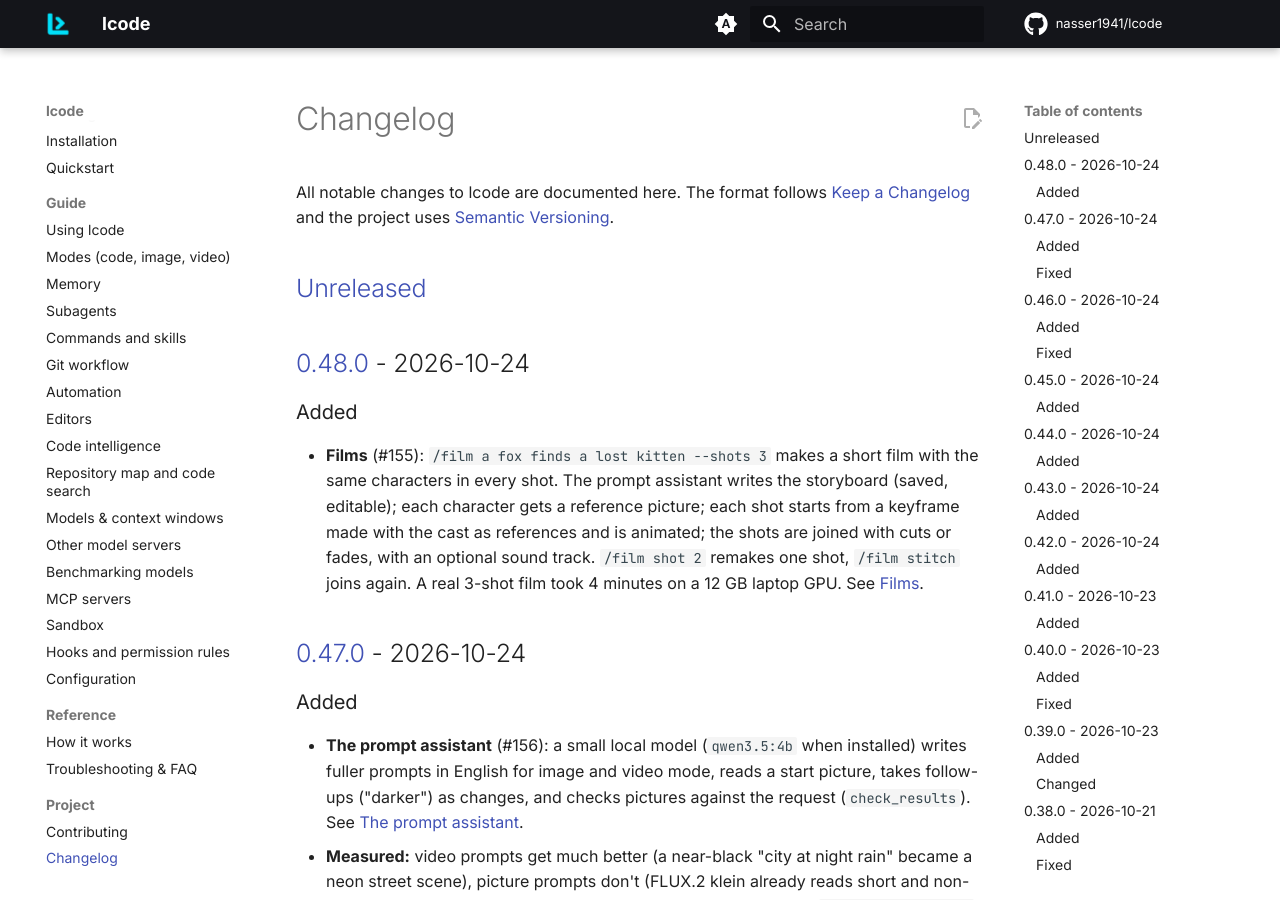
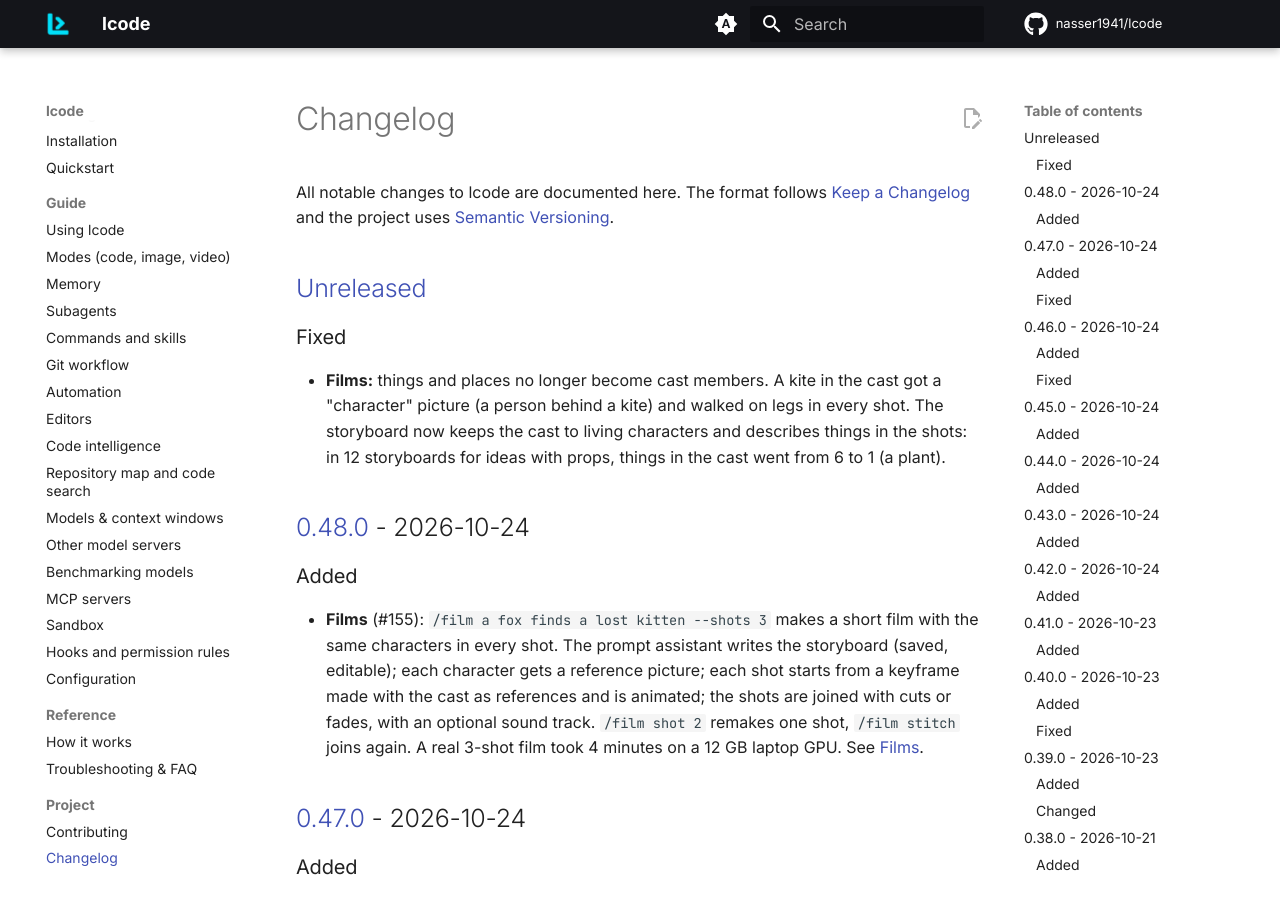
Before and after one commit to nasser1941/lcode, an MkDocs documentation site: the page built from docs/changelog.md, in a window 1280 px wide and 900 px high. Built offline with MkDocs 1.6.1 and Material for MkDocs 9.7.7, drawn with Linux system fonts in a browser that asks for light colours; comment, search, counter and statistics services are not loaded.

Commit message:
Films: only living characters in the cast (#178)
A kite in the cast got a character picture (a person behind a kite) and walked on legs in every
shot. The storyboard prompt now keeps the cast to living characters and describes things in the
shots; a cast picture asks for the character alone. In 12 storyboards for ideas with props
(qwen3.5:4b), things in the cast went from 6 to 1 (a plant).

Co-authored-by: nasser1941 <9349840+nasser1941@users.noreply.github.com>
Co-authored-by: Claude Opus 5.5 <noreply@anthropic.com>

```diff
--- a/CHANGELOG.md
+++ b/CHANGELOG.md
@@ -5,6 +5,13 @@ All notable changes to lcode are documented here. The format follows
 [Semantic Versioning](https://semver.org/).
 
 ## [Unreleased]
+
+### Fixed
+
+- **Films:** things and places no longer become cast members. A kite in the cast got a "character" picture
+  (a person behind a kite) and walked on legs in every shot. The storyboard now keeps the cast to living
+  characters and describes things in the shots: in 12 storyboards for ideas with props, things in the cast
+  went from 6 to 1 (a plant).
 
 ## [0.48.0] - 2026-10-24
 
```
Also changed, not shown: docs/modes.md (+2 -1 lines), 2 other files.
